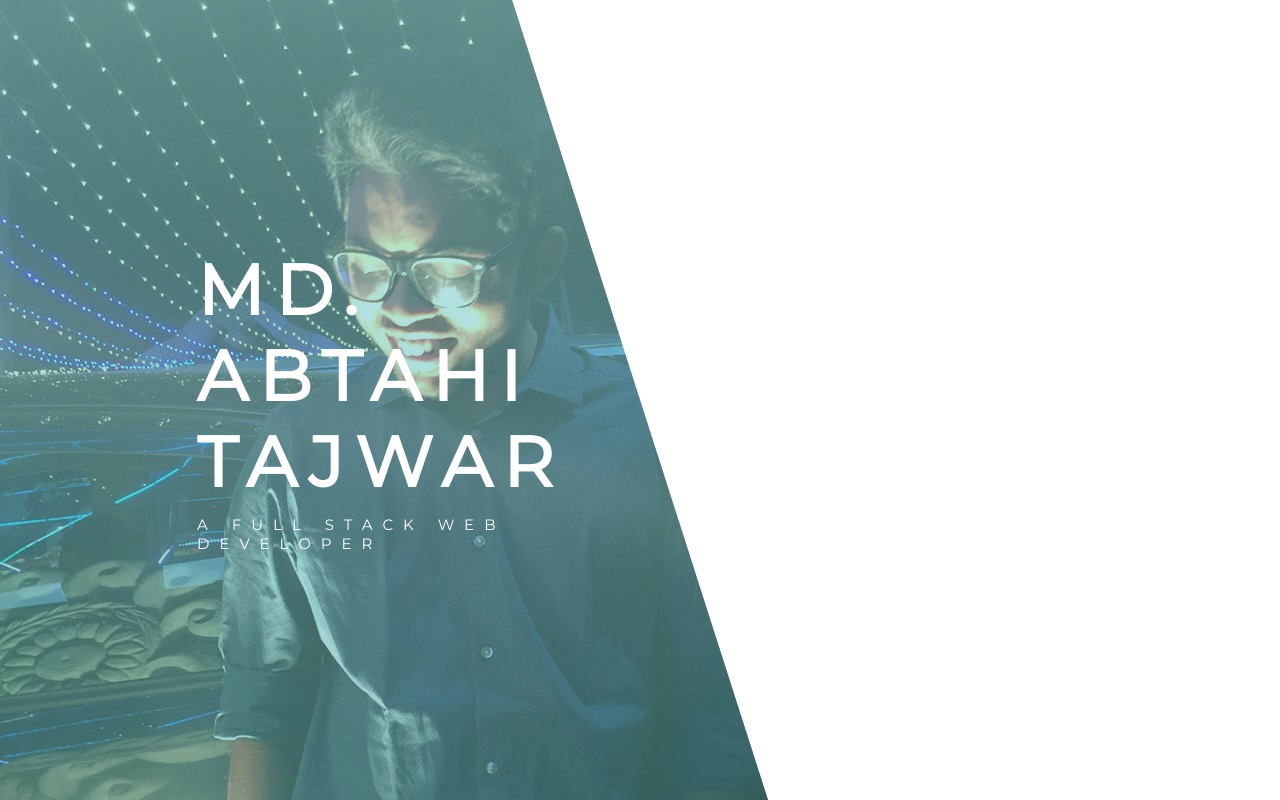
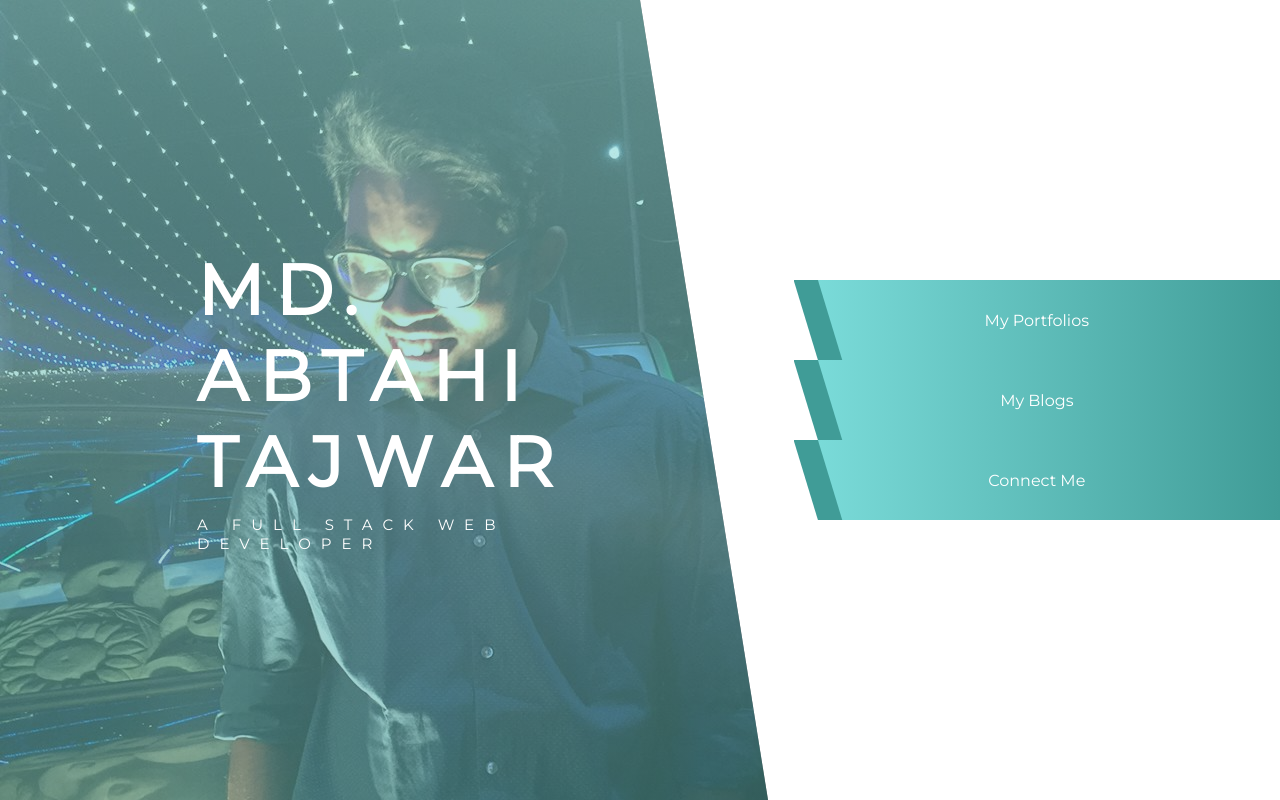
Before and after one commit to abtahi-tajwar/abtahi_tajwar, a plain HTML site: page index.html in a window 1280 px wide. Drawn offline with Linux system fonts and the light colour scheme.

Commit message:
Almost done

```diff
--- a/css/main.css
+++ b/css/main.css
@@ -13,6 +13,7 @@ body{
   transition: all 0.5s;
   color: white;
   position: relative;
+  float: left;
 }
 .side_nav:hover{
   clip-path: polygon(0 0, 50vw 0, 60vw 100vh, 0% 100vh);
@@ -35,3 +36,91 @@ body{
   top: 50%;
   transform: translate(-50%, -50%);
 }
+.right_nav{
+  float: right;
+  width: 38vw;
+  height: 100vh;
+  position: relative;
+}
+.right_nav_menu{
+  position: absolute;
+  top: 50%;
+  transform: translateY(-50%);
+  width: 100%;
+}
+.slide_menu{
+  height: 80px;
+
+  /*font-weight: lighter;
+  width: 98%;
+  height: 75px;
+  background-color: rgb(125, 222, 220);
+  position: relative;
+  clip-path: polygon(0 0, 100% 0, 100% 100%, 5% 100%);*/
+}
+.slide_menu_layer01{
+  height: 100%;
+  width: 100%;
+  float: right;
+  clip-path: polygon(0 0, 100% 0, 100% 100%, 5% 100%);
+  background-color: rgb(64, 156, 151);
+}
+.slide_menu_layer02{
+  height: 100%;
+  width: 100%;
+  float: right;
+  clip-path: polygon(5% 0, 100% 0, 100% 100%, 10% 100%);
+  background-image: linear-gradient(to right, rgb(125, 222, 220), rgb(64, 156, 151));
+  position: relative;
+  transition: all .5s ease-out;
+
+}
+
+.slide_menu_layer02:hover{
+  width: 95%;
+}
+.slide_menu_layer02 p{
+  position: absolute;
+  left: 50%;
+  top: 50%;
+  transform: translate(-50%, -50%);
+  color: white;
+}
+.anim01{
+  animation: slideAnimation .7s ease-out;
+}
+.anim02{
+  animation: slideAnimation .7s ease-out .2s;
+  animation-fill-mode: backwards;
+}
+.anim03{
+  animation: slideAnimation .7s ease-out .4s;
+  animation-fill-mode: backwards;
+}
+.slide_menu p{
+  /*position: absolute;
+  padding: 25px 70% 25px 0;
+  float: right;
+  text-decoration: none;
+  color: rgb(64, 156, 151);
+  top: 50%;
+  left: 10%;
+  transform: translateY(-50%);*/
+
+}
+.about_me_layer2{
+  /*float: left;
+  height: 100%;
+  width: 20%;
+  clip-path: polygon(0 0, 5% 0, 10% 100%, 5% 100%);
+  background-color: rgb(64, 156, 151);*/
+}
+
+@keyframes slideAnimation{
+  0%{
+    width: 0%;
+  }
+  100%{
+    width: 100%;
+  }
+}
--- a/index.html
+++ b/index.html
@@ -13,5 +13,36 @@
         <p>A Full stack web developer</p>
       </div>
     </div>
+
+    <div class="right_nav">
+      <div class="right_nav_menu">
+        <a href="#"><div class="slide_menu">
+          <div class="slide_menu_layer01 anim01">
+            <div class="slide_menu_layer02 anim01">
+              <p>My Portfolios</p>
+            </div>
+          </div>
+        </div>
+      </a>
+
+      <a href="#"><div class="slide_menu">
+        <div class="slide_menu_layer01 anim02">
+          <div class="slide_menu_layer02 anim02">
+            <p>My Blogs</p>
+          </div>
+        </div>
+      </div>
+    </a>
+
+    <a href="#"><div class="slide_menu">
+      <div class="slide_menu_layer01 anim03">
+        <div class="slide_menu_layer02 anim03">
+          <p>Connect Me</p>
+        </div>
+      </div>
+    </div>
+  </a>
+      </div>
+    </div>
   </body>
 </html>
```
